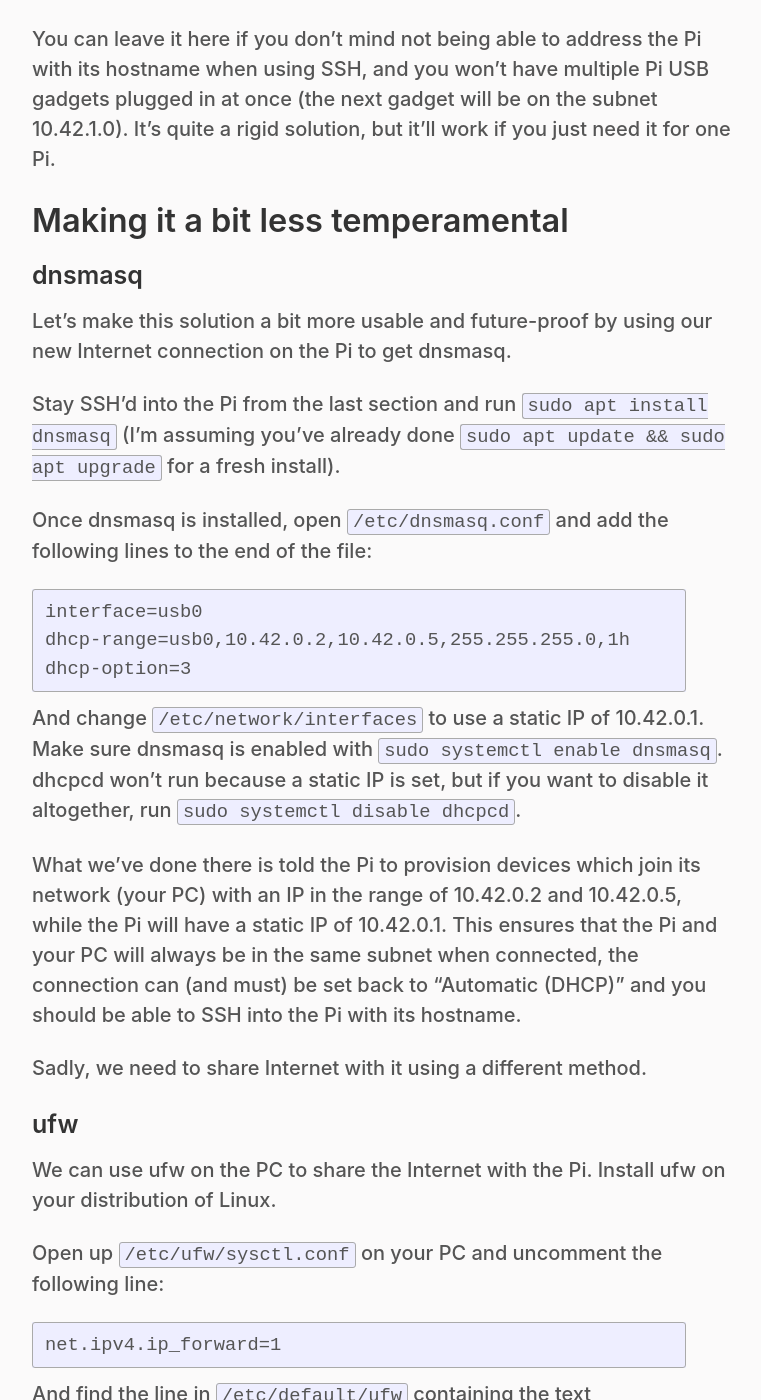
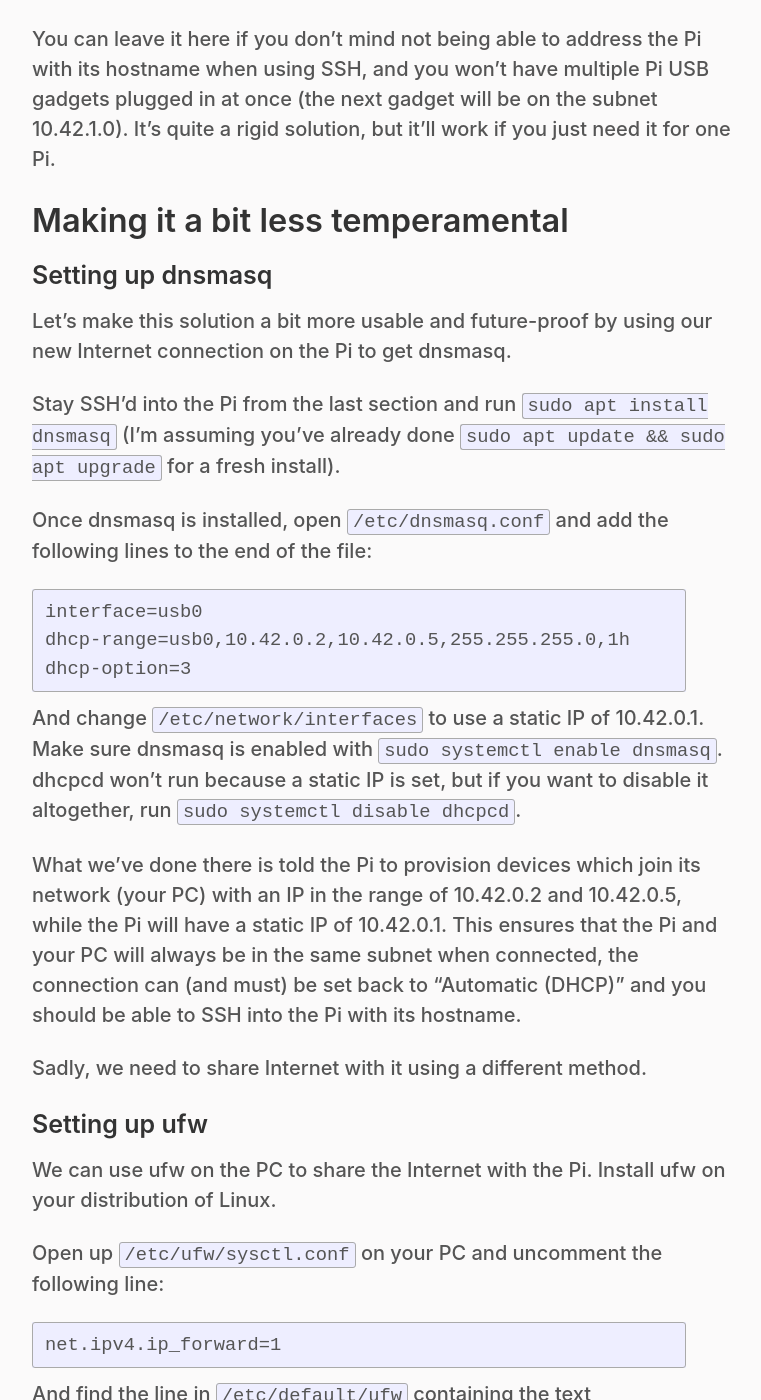
Before and after one commit to JontySR/JontySR.github.io, a Jekyll site: the page built from _posts/2021-01-01-ssh_internet_pi_zero_usb.md, in a window 1280 px wide and 1400 px high, scrolled down 2200 px. Shown: the whole window, without its empty margins (281-1042 px from the left). Built offline with Jekyll 4.4.1, drawn with Linux system fonts in a browser that asks for light colours; some web fonts are replaced; Markdown is read by kramdown in place of the engine named in the settings.

Commit message:
Heading changes

```diff
--- a/_posts/2021-01-01-ssh_internet_pi_zero_usb.md
+++ b/_posts/2021-01-01-ssh_internet_pi_zero_usb.md
@@ -61,7 +61,7 @@ It's quite a rigid solution, but it'll work if you just need it for one Pi.
 
 ### Making it a bit less temperamental
 
-#### dnsmasq
+#### Setting up dnsmasq
 
 Let's make this solution a bit more usable and future-proof by using our new Internet connection on the Pi to get dnsmasq.
 
@@ -84,7 +84,7 @@ This ensures that the Pi and your PC will always be in the same subnet when conn
 
 Sadly, we need to share Internet with it using a different method.
 
-#### ufw
+#### Setting up ufw
 
 We can use ufw on the PC to share the Internet with the Pi.
 Install ufw on your distribution of Linux.
```
